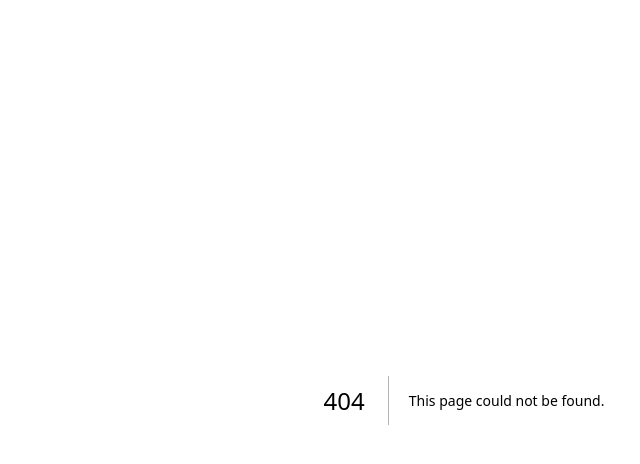
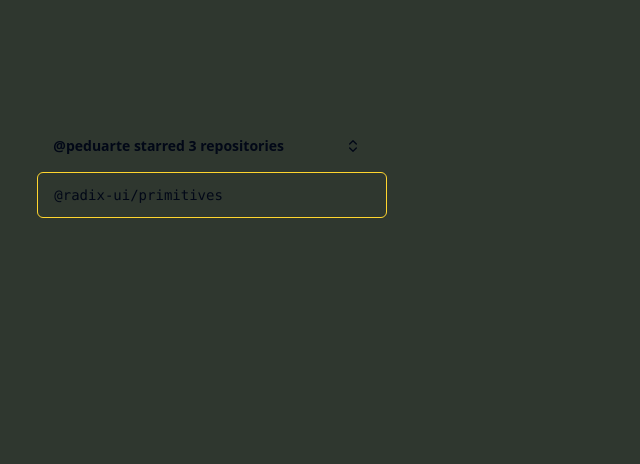
Before and after one commit to sketch0395/liftoff, a Next.js app in the folder liftoff/: page /primatives/collapsible in a window 1280 px wide. Before the commit this address had no page. Shown: the top 464 px of the page, without its empty margins (176-816 px from the left). Built offline with nearby package versions, Linux system fonts and the light colour scheme.

Commit message:
idk wtf im goind

```diff
--- /dev/null
+++ b/liftoff/components/ui/collapsible.jsx
@@ -0,0 +1,11 @@
+"use client"
+
+import * as CollapsiblePrimitive from "@radix-ui/react-collapsible"
+
+const Collapsible = CollapsiblePrimitive.Root
+
+const CollapsibleTrigger = CollapsiblePrimitive.CollapsibleTrigger
+
+const CollapsibleContent = CollapsiblePrimitive.CollapsibleContent
+
+export { Collapsible, CollapsibleTrigger, CollapsibleContent }
--- a/liftoff/package.json
+++ b/liftoff/package.json
@@ -11,6 +11,7 @@
   "dependencies": {
     "@radix-ui/react-accordion": "^1.1.2",
     "@radix-ui/react-checkbox": "^1.0.4",
+    "@radix-ui/react-collapsible": "^1.0.3",
     "@radix-ui/react-dropdown-menu": "^2.0.5",
     "@radix-ui/react-label": "^2.0.2",
     "@radix-ui/react-navigation-menu": "^1.1.3",
--- a/liftoff/pages/primatives/buttons.js
+++ b/liftoff/pages/primatives/buttons.js
@@ -27,7 +27,7 @@
                 </div>
                 {/*Destructive Buttons*/}
                 <div className='row-start-2 grid grid-cols-4 gap-4'>
-                    <Button variant='destructive' size="sm">DESTRUCTIVE</Button>
+                    <Button variant='destructive' size="sm" >DESTRUCTIVE</Button>
                     <Button variant='destructive'>DESTRUCTIVE</Button>
                     <Button variant='destructive' size="lg">DESTRUCTIVE</Button>
                     <Button variant='destructive' size="icon"><Codepen className='mx-2 h-4 w-4'/></Button>
--- /dev/null
+++ b/liftoff/pages/primatives/collapsible.js
@@ -0,0 +1,52 @@
+import * as React from "react"
+import { ChevronsUpDown, Plus, X } from "lucide-react"
+
+import { Button } from "@/components/ui/button"
+import {
+    Collapsible,
+    CollapsibleContent,
+    CollapsibleTrigger,
+} from "@/components/ui/collapsible"
+
+export default function CollapsibleDemo(){
+    let isOpen;
+
+    function setIsOpen() {
+
+    }
+
+    return(<>
+        <main className='grid grid-cols-6 pt-32'>
+        <div className='col-start-2'>
+            <Collapsible
+                open={isOpen}
+                onOpenChange={setIsOpen}
+                className="w-[350px] space-y-2"
+            >
+                <div className="flex items-center justify-between space-x-4 px-4">
+                    <h4 className="text-sm font-semibold">
+                        @peduarte starred 3 repositories
+                    </h4>
+                    <CollapsibleTrigger asChild>
+                        <Button variant="ghost" size="sm" className="w-9 p-0">
+                            <ChevronsUpDown className="h-4 w-4" />
+                            <span className="sr-only">Toggle</span>
+                        </Button>
+                    </CollapsibleTrigger>
+                </div>
+                <div className="rounded-md border px-4 py-3 font-mono text-sm">
+                    @radix-ui/primitives
+                </div>
+                <CollapsibleContent className="space-y-2">
+                    <div className="rounded-md border px-4 py-3 font-mono text-sm">
+                        @radix-ui/colors
+                    </div>
+                    <div className="rounded-md border px-4 py-3 font-mono text-sm">
+                        @stitches/react
+                    </div>
+                </CollapsibleContent>
+            </Collapsible>
+        </div>
+        </main>
+    </>)
+}
--- a/liftoff/pages/primatives/navmenu.js
+++ b/liftoff/pages/primatives/navmenu.js
@@ -1,30 +1,204 @@
-import {
-    NavigationMenu,
-    NavigationMenuContent,
-    NavigationMenuIndicator,
-    NavigationMenuItem,
-    NavigationMenuLink,
-    NavigationMenuList,
-    NavigationMenuTrigger,
-    NavigationMenuViewport,
-} from "@/components/ui/navigation-menu"
-
-
-export default function navMenu(){
-    return(<>
-    <main className='grid grid-cols-6 pt-32'></main>
-        <div className='col-start-4'>
-            <NavigationMenu>
-                <NavigationMenuList>
-                    <NavigationMenuItem>
-                        <NavigationMenuTrigger>Item One</NavigationMenuTrigger>
-                        <NavigationMenuContent>
-                            <NavigationMenuLink>Link</NavigationMenuLink>
-                        </NavigationMenuContent>
-                    </NavigationMenuItem>
-                </NavigationMenuList>
-            </NavigationMenu>
-
-        </div>
-    </>)
-}
+// // import {
+// //     NavigationMenu,
+// //     NavigationMenuContent,
+// //     NavigationMenuIndicator,
+// //     NavigationMenuItem,
+// //     NavigationMenuLink,
+// //     NavigationMenuList,
+// //     NavigationMenuTrigger,
+// //     NavigationMenuViewport,
+// // } from "@/components/ui/navigation-menu"
+// //
+// //
+// // export default function navMenu(){
+// //     return(<>
+// //     <main className='grid grid-cols-6 pt-32'>
+// //         <div className='col-start-4'>
+// //             <NavigationMenu>
+// //                 <NavigationMenuList>
+// //                     <NavigationMenuItem>
+// //                         <NavigationMenuTrigger>Item One</NavigationMenuTrigger>
+// //                         <NavigationMenuContent>
+// //                             <NavigationMenuLink>Link</NavigationMenuLink>
+// //                         </NavigationMenuContent>
+// //                     </NavigationMenuItem>
+// //                 </NavigationMenuList>
+// //             </NavigationMenu>
+// //
+// //
+// //
+// //
+// //         </div>
+// //     </main>
+// //     </>)
+// // }
+//
+//
+//
+//
+// import * as React from "react"
+// import Link from "next/link"
+//
+// import { cn } from "@/lib/utils"
+// import { Icons } from "@/components/icons"
+// import {
+//     NavigationMenu,
+//     NavigationMenuContent,
+//     NavigationMenuItem,
+//     NavigationMenuLink,
+//     NavigationMenuList,
+//     NavigationMenuTrigger,
+//     navigationMenuTriggerStyle,
+// } from "@/components/ui/navigation-menu"
+// import {render} from "react-dom";
+//
+// let string;
+//
+// class ComponentsThing {
+// }
+//
+// const  Components= { title: string, href: string, description: string };[] = [
+//     {
+//         title: "Alert Dialog",
+//         href: "/primitives/accordion",
+//         description:
+//             "A modal dialog that interrupts the user with important content and expects a response.",
+//     },
+//     {
+//         title: "Hover Card",
+//         href: "/docs/primitives/hover-card",
+//         description:
+//             "For sighted users to preview content available behind a link.",
+//     },
+//     {
+//         title: "Progress",
+//         href: "/docs/primitives/progress",
+//         description:
+//             "Displays an indicator showing the completion progress of a task, typically displayed as a progress bar.",
+//     },
+//     {
+//         title: "Scroll-area",
+//         href: "/docs/primitives/scroll-area",
+//         description: "Visually or semantically separates content.",
+//     },
+//     {
+//         title: "Tabs",
+//         href: "/docs/primitives/tabs",
+//         description:
+//             "A set of layered sections of content—known as tab panels—that are displayed one at a time.",
+//     },
+//     {
+//         title: "Tooltip",
+//         href: "/docs/primitives/tooltip",
+//         description:
+//             "A popup that displays information related to an element when the element receives keyboard focus or the mouse hovers over it.",
+//     },
+// ]
+//
+// export default function NavigationMenuDemo() {
+//     return (
+//         <NavigationMenu>
+//             <NavigationMenuList>
+//                 <NavigationMenuItem>
+//                     <NavigationMenuTrigger>Getting started</NavigationMenuTrigger>
+//                     <NavigationMenuContent>
+//                         <ul className="grid gap-3 p-6 md:w-[400px] lg:w-[500px] lg:grid-cols-[.75fr_1fr]">
+//                             <li className="row-span-3">
+//                                 <NavigationMenuLink asChild>
+//                                     <a
+//                                         className="flex h-full w-full select-none flex-col justify-end rounded-md bg-gradient-to-b from-muted/50 to-muted p-6 no-underline outline-none focus:shadow-md"
+//                                         href="/"
+//                                     >
+//                                         <Icons.logo className="h-6 w-6" />
+//                                         <div className="mb-2 mt-4 text-lg font-medium">
+//                                             shadcn/ui
+//                                         </div>
+//                                         <p className="text-sm leading-tight text-muted-foreground">
+//                                             Beautifully designed components built with Radix UI and
+//                                             Tailwind CSS.
+//                                         </p>
+//                                     </a>
+//                                 </NavigationMenuLink>
+//                             </li>
+//                             <ListItem href="/docs" title="Introduction">
+//                                 Re-usable components built using Radix UI and Tailwind CSS.
+//                             </ListItem>
+//                             <ListItem href="/docs/installation" title="Installation">
+//                                 How to install dependencies and structure your app.
+//                             </ListItem>
+//                             <ListItem href="/docs/primitives/typography" title="Typography">
+//                                 Styles for headings, paragraphs, lists...etc
+//                             </ListItem>
+//                         </ul>
+//                     </NavigationMenuContent>
+//                 </NavigationMenuItem>
+//                 <NavigationMenuItem>
+//                     <NavigationMenuTrigger>Components</NavigationMenuTrigger>
+//                     <NavigationMenuContent>
+//                         <ul className="grid w-[400px] gap-3 p-4 md:w-[500px] md:grid-cols-2 lg:w-[600px] ">
+//                             {components.map((component) => (
+//                                 <ListItem
+//                                     key={component.title}
+//                                     title={component.title}
+//                                     href={component.href}
+//                                 >
+//                                     {component.description}
+//                                 </ListItem>
+//                             ))}
+//                         </ul>
+//                     </NavigationMenuContent>
+//                 </NavigationMenuItem>
+//                 <NavigationMenuItem>
+//                     <Link href="/docs" legacyBehavior passHref>
+//                         <NavigationMenuLink className={navigationMenuTriggerStyle()}>
+//                             Documentation
+//                         </NavigationMenuLink>
+//                     </Link>
+//                 </NavigationMenuItem>
+//             </NavigationMenuList>
+//         </NavigationMenu>
+//     )
+// }
+//
+// let ListItem; {
+//     let $$typeof;
+//     $$typeof; |
+//     let symbol;
+//     symbol, render:
+// * } | {
+//     $$typeof: * | symbol,
+//     render: *
+// } | React.ForwardRefExoticComponent<React.PropsWithoutRef<{
+//     readonly
+//     children?: *,
+//     readonly
+//     className?: *,
+//     readonly
+//     title?: *
+// }> & React.RefAttributes<unknown>>;
+// ListItem = React.forwardRef<
+//     React.ElementRef<"a">,
+//     React.ComponentPropsWithoutRef<"a">
+// >(({className, title, children, ...props}, ref) => {
+//     return (
+//         <li>
+//             <NavigationMenuLink asChild>
+//                 <a
+//                     ref={ref}
+//                     className={cn(
+//                         "block select-none space-y-1 rounded-md p-3 leading-none no-underline outline-none transition-colors hover:bg-accent hover:text-accent-foreground focus:bg-accent focus:text-accent-foreground",
+//                         className
+//                     )}
+//                     {...props}
+//                 >
+//                     <div className="text-sm font-medium leading-none">{title}</div>
+//                     <p className="line-clamp-2 text-sm leading-snug text-muted-foreground">
+//                         {children}
+//                     </p>
+//                 </a>
+//             </NavigationMenuLink>
+//         </li>
+//     )
+//     )
+// });
+// ListItem.displayName = "ListItem"
--- a/liftoff/pages/primatives/primitives.js
+++ b/liftoff/pages/primatives/primitives.js
@@ -37,6 +37,9 @@
                 <Link href="/primatives/tabs">
                     <Button>Tabs</Button>
                 </Link>
+                <Link href="/primatives/collapsible">
+                    <Button>Collapsable</Button>
+                </Link>
 
 
             </main>
--- a/liftoff/pages/primatives/tabs.js
+++ b/liftoff/pages/primatives/tabs.js
@@ -23,7 +23,7 @@
                 <div className='grid-start-2'>
         <Tabs defaultValue="account" className="w-[400px]">
             <TabsList className="grid w-full grid-cols-2">
-                <TabsTrigger value="account" className=' bg-orange-400'>Account</TabsTrigger>
+                <TabsTrigger value="account" >Account</TabsTrigger>
                 <TabsTrigger value="password">Password</TabsTrigger>
             </TabsList>
             <TabsContent value="account">
--- a/liftoff/styles/globals.css
+++ b/liftoff/styles/globals.css
@@ -4,6 +4,7 @@
 
 @layer base {
   :root {
+    /*Army Dark Green Background App*/
     --background: 120 8% 20%;
     --foreground: 222.2 84% 4.9%;
 
@@ -13,12 +14,12 @@
     --popover: 0 0% 100%;
     --popover-foreground: 222.2 84% 4.9%;
 
-    /*Army Yellow*/
+    /*Army Yellow Primary*/
     --primary: 48 100% 59%;
     /*Army Black*/
     --primary-foreground: 240 2% 23%;
 
-    /*Army Green*/
+    /*Army Light Green Secondary*/
     --secondary: 120 18% 53%;
     --secondary-foreground: 0 0% 100%;
 
@@ -31,6 +32,7 @@
     --destructive: 0 84.2% 60.2%;
     --destructive-foreground: 210 40% 98%;
 
+    /*Army Yellow Primary*/
     --border: 48 100% 59%;
     --input: 48 100% 59%;
     --ring: 48 100% 59%;
```
Also changed, not shown: 2 other files (tests, documents, lock files or other folders).
